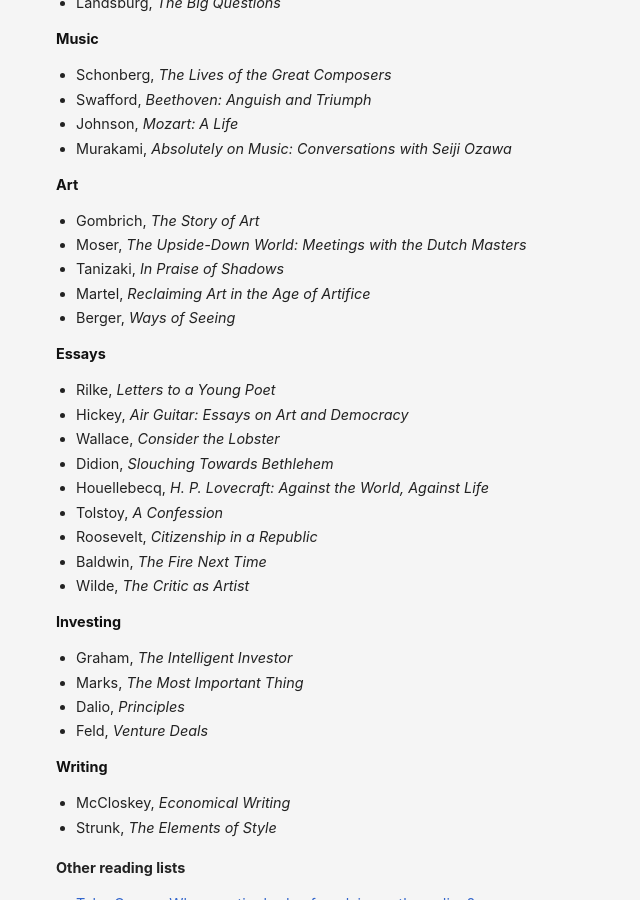
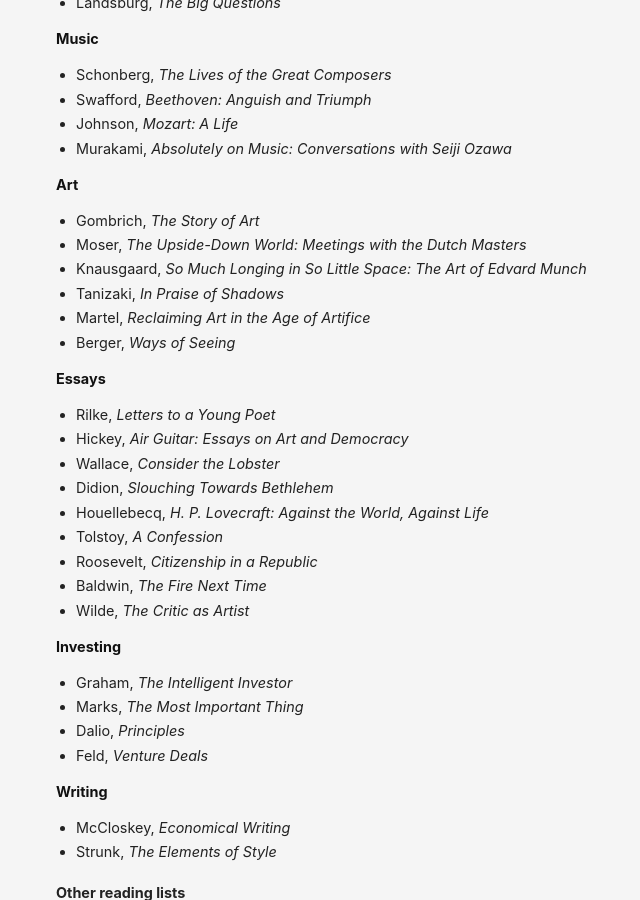
Before and after one commit to danschlz/danschulz.github.io, a Jekyll site: the page built from books.md, in a window 1280 px wide and 900 px high, scrolled down 7122 px. Shown: the whole window, without its empty margins (304-944 px from the left). Built offline with Jekyll 4.4.1, drawn with Linux system fonts in a browser that asks for light colours.

Commit message:
Update books.md

```diff
--- a/books.md
+++ b/books.md
@@ -336,6 +336,7 @@ Jump to:
 **Art** <a name="art"></a>
 - Gombrich, _The Story of Art_
 - Moser, _The Upside-Down World: Meetings with the Dutch Masters_
+- Knausgaard, _So Much Longing in So Little Space: The Art of Edvard Munch_
 - Tanizaki, _In Praise of Shadows_
 - Martel, _Reclaiming Art in the Age of Artifice_
 - Berger, _Ways of Seeing_
```
